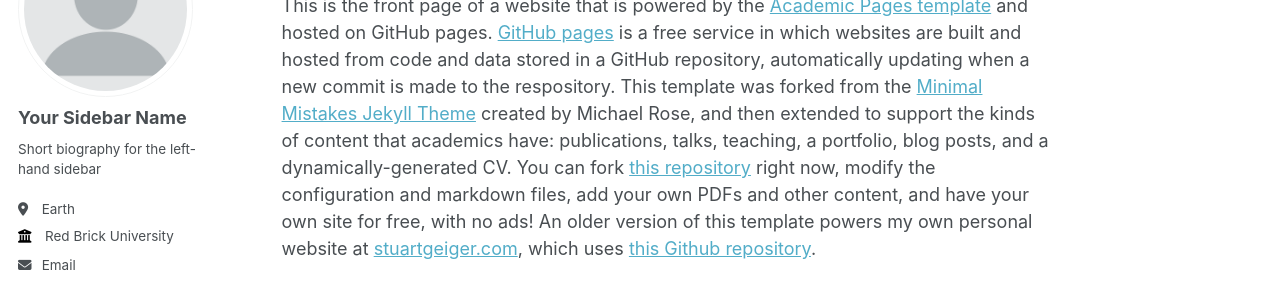
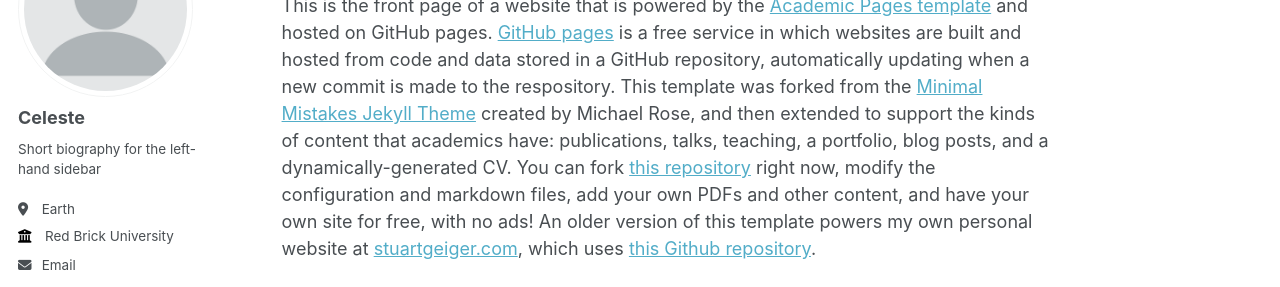
Before and after one commit to BUGERR/bugerr.github.io, a Jekyll site: the page built from _pages/about.md, in a window 1280 px wide. Shown: the part 184-471 px from the top of the page. Built offline with Jekyll 4.4.1, drawn with Linux system fonts in a browser that asks for light colours; some web fonts are replaced.

Commit message:
Update _config.yml

```diff
--- a/_config.yml
+++ b/_config.yml
@@ -14,7 +14,7 @@
 description              : &description "personal description"
 url                      : https://bugerr.github.io # the base hostname & protocol for your site e.g. "https://mmistakes.github.io"
 baseurl                  : "" # the subpath of your site, e.g. "/blog"
-repository               : "bugerr/bugerr.github.io"
+repository               : "BUGERR/bugerr.github.io"
 
 # Site Author - The following control what appear as part of the author content on the side bar.
 #               If a field is blank the icon and link will not appear, otherwise it will be shown.
@@ -22,7 +22,7 @@
 author:
   # Biographic information
   avatar           : "profile.png"
-  name             : "Your Sidebar Name"
+  name             : "Celeste"
   pronouns         : # example: "she/her"
   bio              : "Short biography for the left-hand sidebar"
   location         : "Earth"
@@ -43,7 +43,7 @@
   bitbucket        : # Username - Update with your username on the site
   codepen          : # Username
   dribbble         : # Username
-  github           : "academicpages"
+  github           : "https://github.com/BUGERR"
   kaggle           : # Username
   stackoverflow    : # User number or user number and name (i.e., use "1" or "1/jeff-atwood")
 
```
